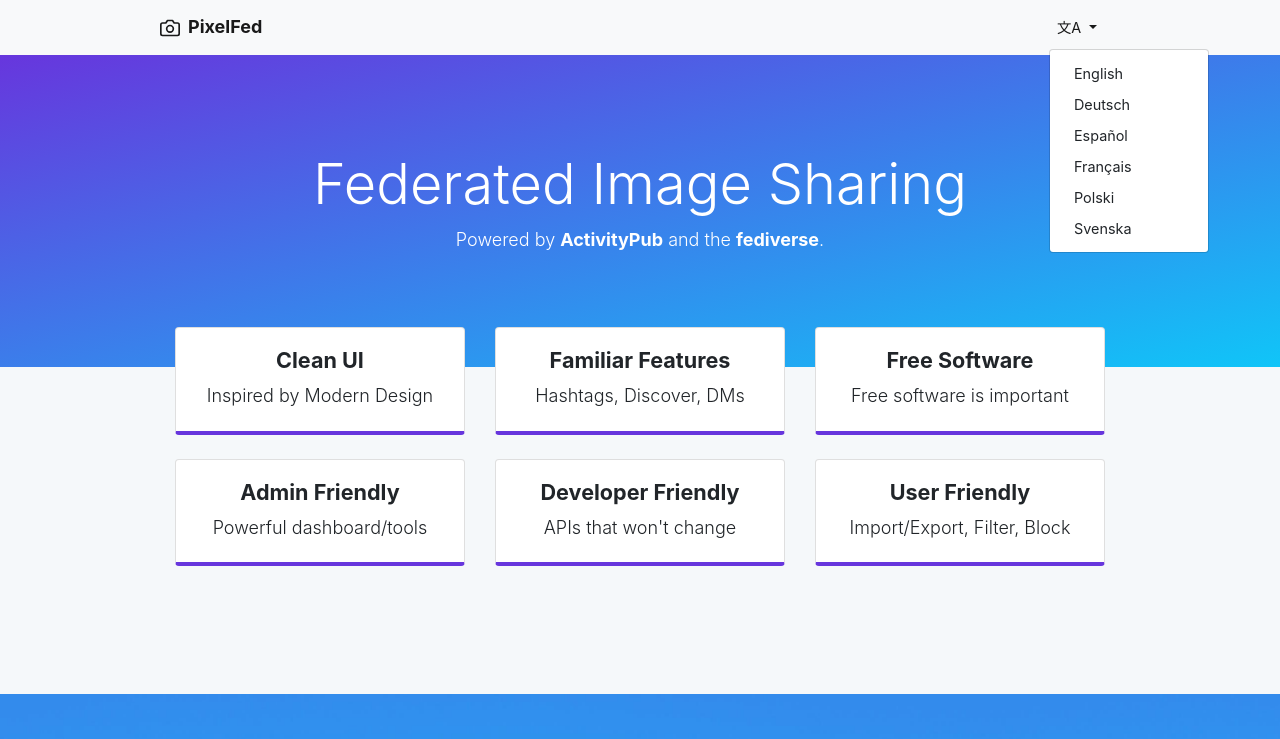
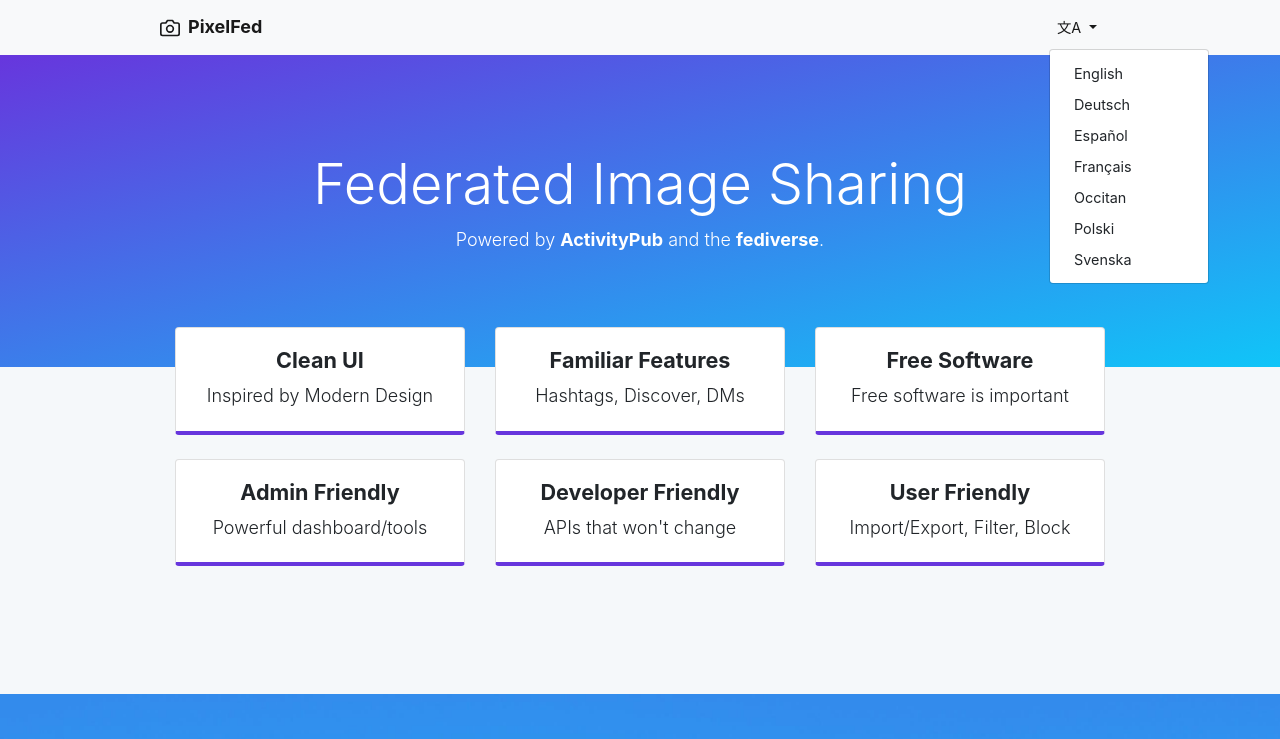
Before and after one commit to pixelfed/project-website, a plain HTML site: page index.html in a window 1280 px wide. Both pictures are taken after a click on the button "文A". Shown: the top 739 px of the page. Drawn offline with nearby package versions, Linux system fonts and the light colour scheme; no server answers.

Commit message:
Update navbar

```diff
--- a/index.html
+++ b/index.html
@@ -27,6 +27,7 @@
               <a class="dropdown-item" href="?lng=de" translated>Deutsch</a>
               <a class="dropdown-item" href="?lng=es" translated>Español</a>
               <a class="dropdown-item" href="?lng=fr" translated>Français</a>
+              <a class="dropdown-item" href="?lng=oc" translated>Occitan</a>
               <a class="dropdown-item" href="?lng=pl" translated>Polski</a>
               <a class="dropdown-item" href="?lng=sv" translated>Svenska</a>
             </div>
```
